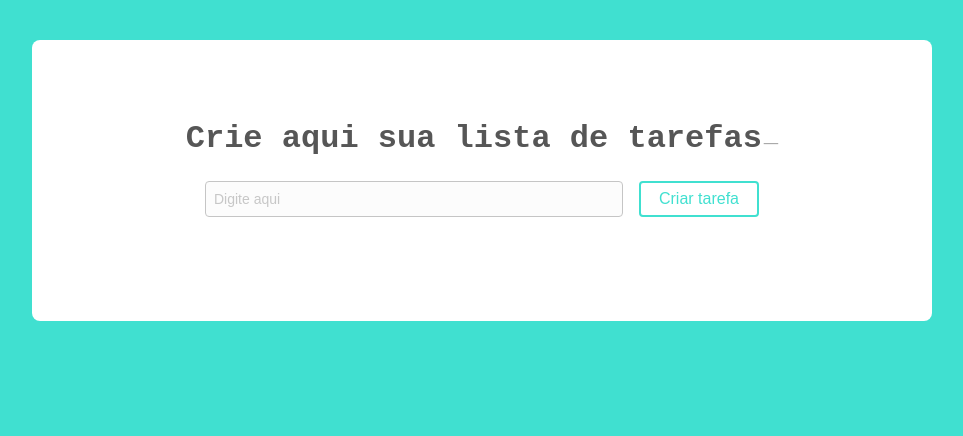
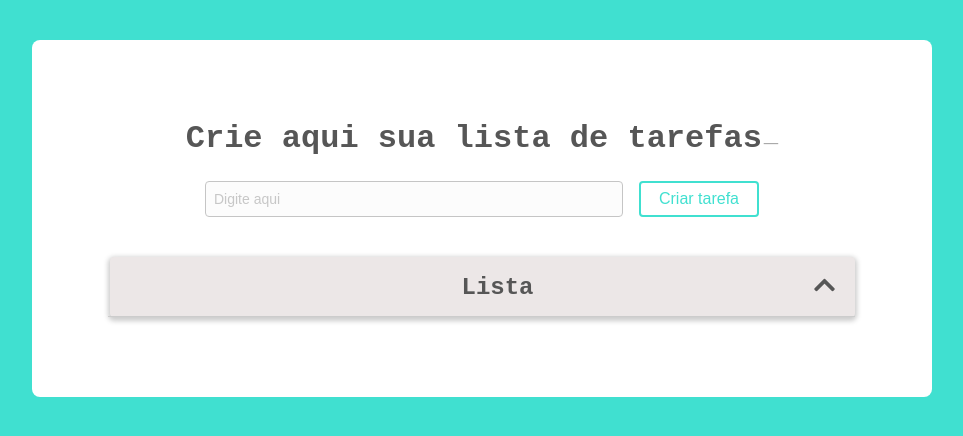
Before and after one commit to Aquiles33/todo-list, an Angular app: page / in a window 1280 px wide. Shown: the top 436 px of the page, without its empty margins (158-1121 px from the left). Built offline with nearby package versions, Linux system fonts and the light colour scheme.

Commit message:
:rocket: Collapse: Collapse da listagem finalizado.

```diff
--- a/src/app/app.module.ts
+++ b/src/app/app.module.ts
@@ -4,12 +4,14 @@ import { NgModule } from '@angular/core';
 import { AppComponent } from './app.component';
 import { HeaderComponent } from './header/header.component';
 import { PageTodoListComponent } from './page-todo-list/page-todo-list.component';
+import { CollapsibleListComponent } from './collapsible-list/collapsible-list.component';
 
 @NgModule({
   declarations: [
     AppComponent,
     HeaderComponent,
-    PageTodoListComponent
+    PageTodoListComponent,
+    CollapsibleListComponent
   ],
   imports: [
     BrowserModule
--- /dev/null
+++ b/src/app/collapsible-list/collapsible-list.component.css
@@ -0,0 +1,51 @@
+.collapse-todo {
+  width: 745px;
+  margin: 16px auto 0 auto;
+  background: #ece7e7;
+  border-radius: 4px;
+  box-shadow: 0 2px 5px 2px var(--shadow);
+  transition: transform 0.2s ease-out;
+}
+
+.collapse-todo:hover {
+  box-shadow: 0 0 0 2px var(--shadow);
+}
+
+.collapse-todo-header {
+  display: flex;
+  justify-content: flex-end;
+  align-items: center;
+  margin: 0 auto;
+  width: 725px;
+  height: 60px;
+  font-size: 24px;
+  position: relative;
+}
+
+.collapse-todo-header::after {
+  content: '';
+  position: absolute;
+  height: 1px;
+  width: 103%;
+  right: -10px;
+  bottom: 0;
+  background: var(--shadow);
+}
+
+.collapse-todo-title {
+  color: var(--text);
+  font-weight: 600;
+  width: 352px;
+}
+
+
+.collapse-todo-icon i{
+  cursor: pointer;
+  margin-right: 10px;
+  color: var(--text);
+  transform: rotate(180deg);
+}
+
+.collapse-todo-content {
+  display: block;
+}
--- /dev/null
+++ b/src/app/collapsible-list/collapsible-list.component.html
@@ -0,0 +1,12 @@
+<div class="collapse-todo">
+  <div class="collapse-todo-header">
+    <div class="collapse-todo-title">
+      <p>Lista</p>
+    </div>
+    <div class="collapse-todo-icon">
+      <i class="fas fa-chevron-down"></i>
+    </div>
+  </div>
+  <div class="collapse-todo-content">
+  </div>
+</div>
--- /dev/null
+++ b/src/app/collapsible-list/collapsible-list.component.ts
@@ -0,0 +1,15 @@
+import { Component, OnInit } from '@angular/core';
+
+@Component({
+  selector: 'app-collapsible-list',
+  templateUrl: './collapsible-list.component.html',
+  styleUrls: ['./collapsible-list.component.css']
+})
+export class CollapsibleListComponent implements OnInit {
+
+  constructor() { }
+
+  ngOnInit(): void {
+  }
+
+}
--- a/src/app/page-todo-list/page-todo-list.component.html
+++ b/src/app/page-todo-list/page-todo-list.component.html
@@ -7,4 +7,7 @@
     <span class="error-message-char-limit">Este campo tem um limite de 30 caracteres.</span>
     <button class="button-create-task">Criar tarefa</button>
   </form>
+
+  <app-collapsible-list></app-collapsible-list>
+
 </div>
--- a/src/index.html
+++ b/src/index.html
@@ -6,6 +6,7 @@
   <base href="/">
   <meta name="viewport" content="width=device-width, initial-scale=1">
   <link rel="icon" type="image/x-icon" href="favicon.ico">
+  <link rel="stylesheet" href="https://cdnjs.cloudflare.com/ajax/libs/font-awesome/5.11.2/css/all.css">
 </head>
 <body>
   <app-root></app-root>
--- a/src/styles.css
+++ b/src/styles.css
@@ -1,6 +1,7 @@
 :root {
   --primary:#40e0d0;
   --text: #565656;
+  --shadow: #ccc;
   --error: #e04f4f;
 }
 
```
